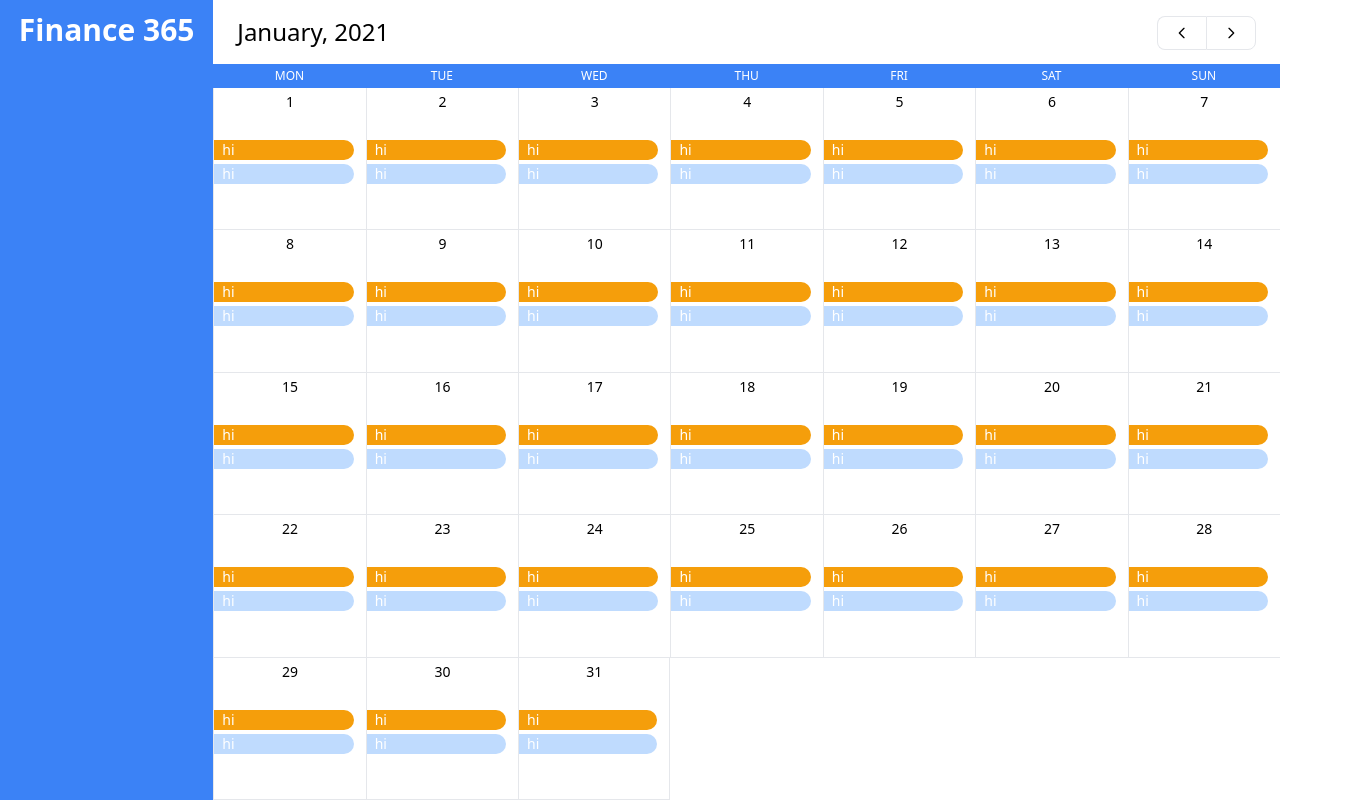
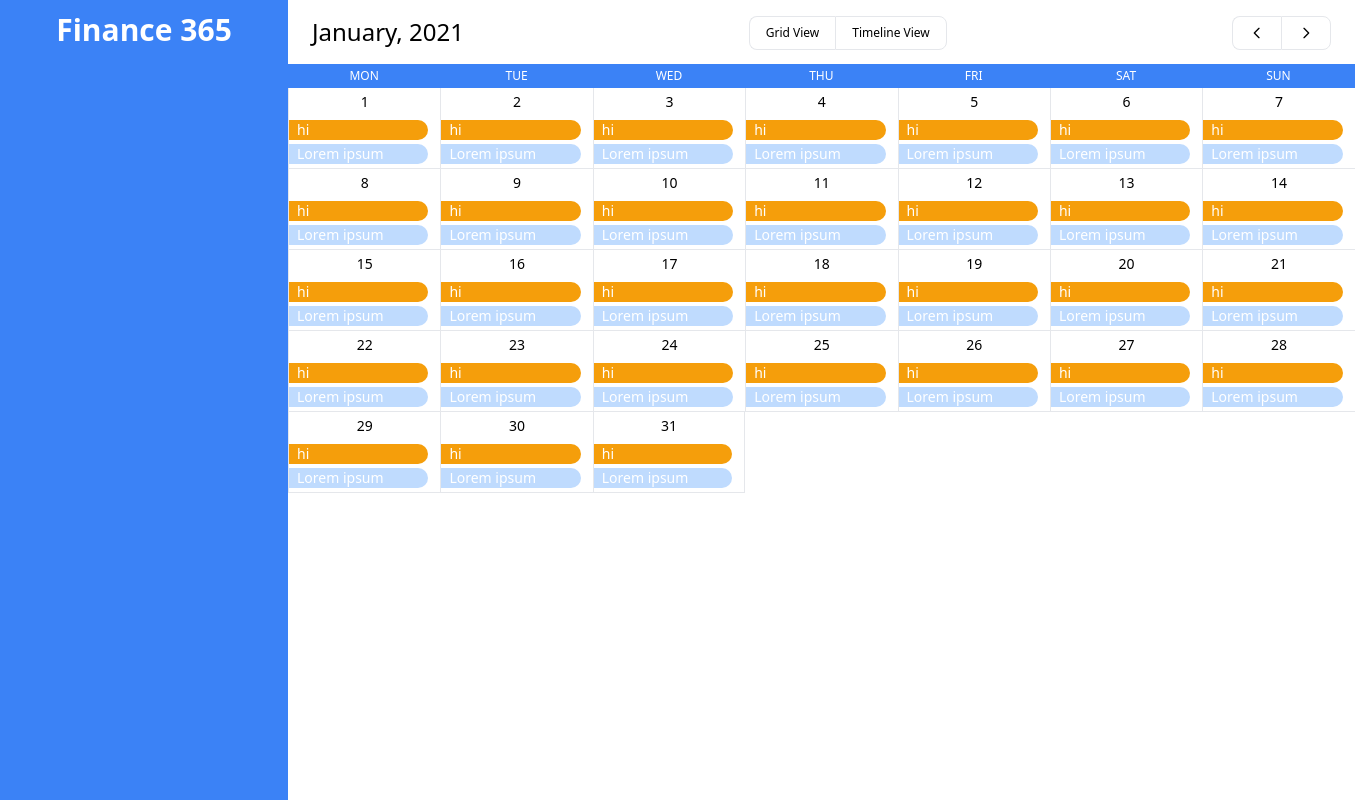
Before and after one commit to s4k1b/finance-365, a Vue app: page / in a window 1280 px wide. Shown: the whole page, 1355 px wide, since content can reach past the window. Built offline with nearby package versions, Linux system fonts and the light colour scheme.

Commit message:
Add grid view and timeline view mode for calendar
Signed-off-by: M. A. Muhaimin Sakib <s4k1b13@gmail.com>

```diff
--- a/package.json
+++ b/package.json
@@ -36,6 +36,7 @@
     "path": "^0.12.7",
     "postcss": "^8.3.5",
     "prettier": "^2.3.2",
+    "sass": "^1.35.1",
     "tailwindcss": "^2.2.4",
     "typescript": "^4.3.4",
     "vite": "^2.3.8",
--- a/src/App.vue
+++ b/src/App.vue
@@ -1,9 +1,9 @@
 <template>
   <div class="grid grid-cols-12 grid-flow-col gap-0">
-    <div class="col-span-2 bg-blue-500 h-screen">
+    <div class="col-span-2 bg-blue-500 h-screen fixed w-72">
       <sidebar />
     </div>
-    <div class="col-span-10 h-screen">
+    <div class="col-span-10 h-full w-full ml-72">
       <calendar />
     </div>
   </div>
--- a/src/components/calendar/Calendar.vue
+++ b/src/components/calendar/Calendar.vue
@@ -5,6 +5,38 @@
         <h1 class="text-left text-2xl antialiased font-medium">
           January, 2021
         </h1>
+
+        <span>
+          <button
+            class="
+              py-2
+              px-4
+              border border-r-0
+              rounded-l-lg
+              text-xs
+              antialiased
+              font-medium
+            "
+            @click.prevent="activeCalendarView = 'grid'"
+          >
+            Grid View
+          </button>
+          <button
+            class="
+              py-2
+              px-4
+              border
+              rounded-r-lg
+              text-xs
+              antialiased
+              font-medium
+            "
+            @click.prevent="activeCalendarView = 'timeline'"
+          >
+            Timeline View
+          </button>
+        </span>
+
         <span>
           <button class="py-2 px-4 border border-r-0 rounded-l-lg">
             <chevron-left-icon class="h-4 w-4" />
@@ -16,13 +48,13 @@
       </div>
     </div>
     <div class="flex-auto h-full">
-      <calendar-grid-view />
+      <calendar-dates :view="activeCalendarView" />
     </div>
   </div>
 </template>
 
 <script lang="ts">
-  import { defineAsyncComponent, defineComponent } from 'vue'
+  import { defineAsyncComponent, defineComponent, ref } from 'vue'
 
   export default defineComponent({
     components: {
@@ -32,11 +64,16 @@
       ChevronRightIcon: defineAsyncComponent(() =>
         import('@heroicons/vue/outline').then((obj) => obj.ChevronRightIcon)
       ),
-      CalendarGridView: defineAsyncComponent(
-        () => import('@/components/calendar/CalendarGridView.vue')
+      CalendarDates: defineAsyncComponent(
+        () => import('@/components/calendar/CalendarDates.vue')
       ),
     },
-    // setup() {
-    // },
+    setup() {
+      const activeCalendarView = ref('grid')
+
+      return {
+        activeCalendarView,
+      }
+    },
   })
 </script>
--- /dev/null
+++ b/src/components/calendar/CalendarDates.vue
@@ -0,0 +1,110 @@
+<template>
+  <div v-if="view === 'grid'" class="grid grid-cols-7 grid-flow-row">
+    <div class="calendar-weekdays">MON</div>
+    <div class="calendar-weekdays">TUE</div>
+    <div class="calendar-weekdays">WED</div>
+    <div class="calendar-weekdays">THU</div>
+    <div class="calendar-weekdays">FRI</div>
+    <div class="calendar-weekdays">SAT</div>
+    <div class="calendar-weekdays">SUN</div>
+  </div>
+  <div
+    :class="view === 'grid' ? 'calendar-cells-grid' : 'calendar-cells-timeline'"
+  >
+    <div
+      v-if="view === 'timeline'"
+      class="border-2-2 absolute border-dashed border-blue-500 border"
+      style="
+        margin-left: 7px;
+        z-index: -1;
+        margin-top: 20px;
+        height: calc(100% - 150px);
+      "
+    ></div>
+    <div
+      v-for="i in 31"
+      :key="i"
+      class="calendar-cell"
+      :class="{ 'border-r': i === 31 && view === 'grid' }"
+    >
+      <div class="flex flex-row justify-center items-center">
+        <span class="calendar-cell-date">
+          {{ i }}
+        </span>
+        <div v-if="view === 'timeline'" class="custom-date">January, 2021</div>
+      </div>
+      <ul class="event-list">
+        <li class="event-list-item bg-yellow-500">hi</li>
+        <li class="event-list-item bg-blue-200">
+          Lorem ipsum dolor sit, amet consectetur adipisicing elit. Repellendus
+          quidem quo hic? Totam praesentium, quam exercitationem, laboriosam
+          voluptate ratione sequi repellat minus provident iste saepe natus.
+          Accusantium molestias reprehenderit aut.
+        </li>
+      </ul>
+    </div>
+  </div>
+</template>
+
+<script lang="ts">
+  import { defineComponent } from 'vue'
+
+  export default defineComponent({
+    props: {
+      view: {
+        type: String,
+        default: 'grid',
+      },
+    },
+    // setup() {
+
+    // },
+  })
+</script>
+
+<style lang="scss">
+  .calendar-weekdays {
+    @apply h-6 bg-blue-500 text-white text-center p-1 text-xs;
+  }
+  .calendar-cells-grid {
+    @apply grid grid-rows-5 grid-cols-7 grid-flow-row gap-0 overflow-hidden;
+    height: calc(100% - 1.5rem);
+
+    .calendar-cell {
+      @apply flex flex-col border-b border-l;
+
+      .calendar-cell-date {
+        @apply text-center py-1 text-sm font-medium;
+      }
+
+      .event-list {
+        @apply pr-3 w-full;
+      }
+      .event-list-item {
+        @apply h-5 text-white rounded-r-full text-sm px-2 my-1 overflow-hidden;
+      }
+    }
+  }
+  .calendar-cells-timeline {
+    @apply relative px-10 h-full w-full;
+
+    .calendar-cell {
+      @apply mb-8 flex flex-col items-start w-full;
+
+      .calendar-cell-date {
+        @apply text-sm font-medium my-4 rounded-full h-4 w-4 flex justify-center items-center bg-indigo-300 ring-4 ring-indigo-400 ring-opacity-30;
+      }
+      .custom-date {
+        @apply block ml-2.5 text-xs font-medium min-w-max;
+      }
+
+      .event-list {
+        @apply pr-3 w-full;
+        margin-left: 26px;
+      }
+      .event-list-item {
+        @apply h-5 text-white rounded-r-full text-sm px-2 my-1 overflow-hidden;
+      }
+    }
+  }
+</style>
--- a/src/components/calendar/CalendarGridView.vue
+++ /dev/null
@@ -1,46 +0,0 @@
-<template>
-  <div class="grid grid-cols-7 grid-flow-row">
-    <div class="calendar-weekdays">MON</div>
-    <div class="calendar-weekdays">TUE</div>
-    <div class="calendar-weekdays">WED</div>
-    <div class="calendar-weekdays">THU</div>
-    <div class="calendar-weekdays">FRI</div>
-    <div class="calendar-weekdays">SAT</div>
-    <div class="calendar-weekdays">SUN</div>
-  </div>
-  <div class="calendar-cells">
-    <div
-      v-for="i in 31"
-      :key="i"
-      class="border-b border-l"
-      :class="{ 'border-r': i === 31 }"
-    >
-      <div class="flex flex-col">
-        <span class="text-center py-1 text-sm font-medium">
-          {{ i }}
-        </span>
-        <ul class="event-list">
-          <li class="event-list-item bg-yellow-500">hi</li>
-          <li class="event-list-item bg-blue-200">hi</li>
-        </ul>
-      </div>
-    </div>
-  </div>
-</template>
-
-<style>
-  .calendar-weekdays {
-    @apply h-6 bg-blue-500 text-white text-center p-1 text-xs;
-  }
-  .calendar-cells {
-    @apply grid grid-rows-5 grid-cols-7 grid-flow-row gap-0;
-    height: calc(100% - 1.5rem);
-  }
-
-  .event-list {
-    @apply pr-3 py-5;
-  }
-  .event-list-item {
-    @apply h-5 text-white rounded-r-full text-sm px-2 my-1;
-  }
-</style>
```
Also changed, not shown: 1 other file (tests, documents, lock files or other folders).
